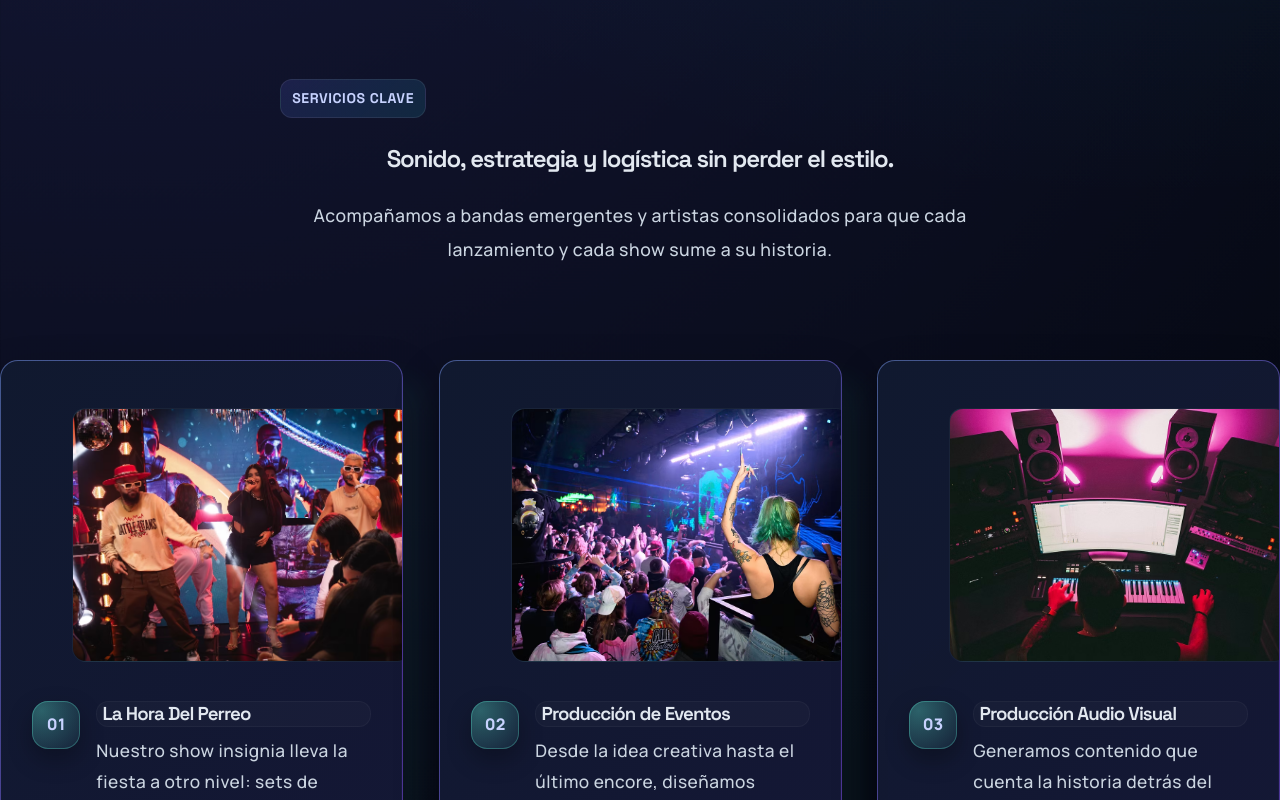
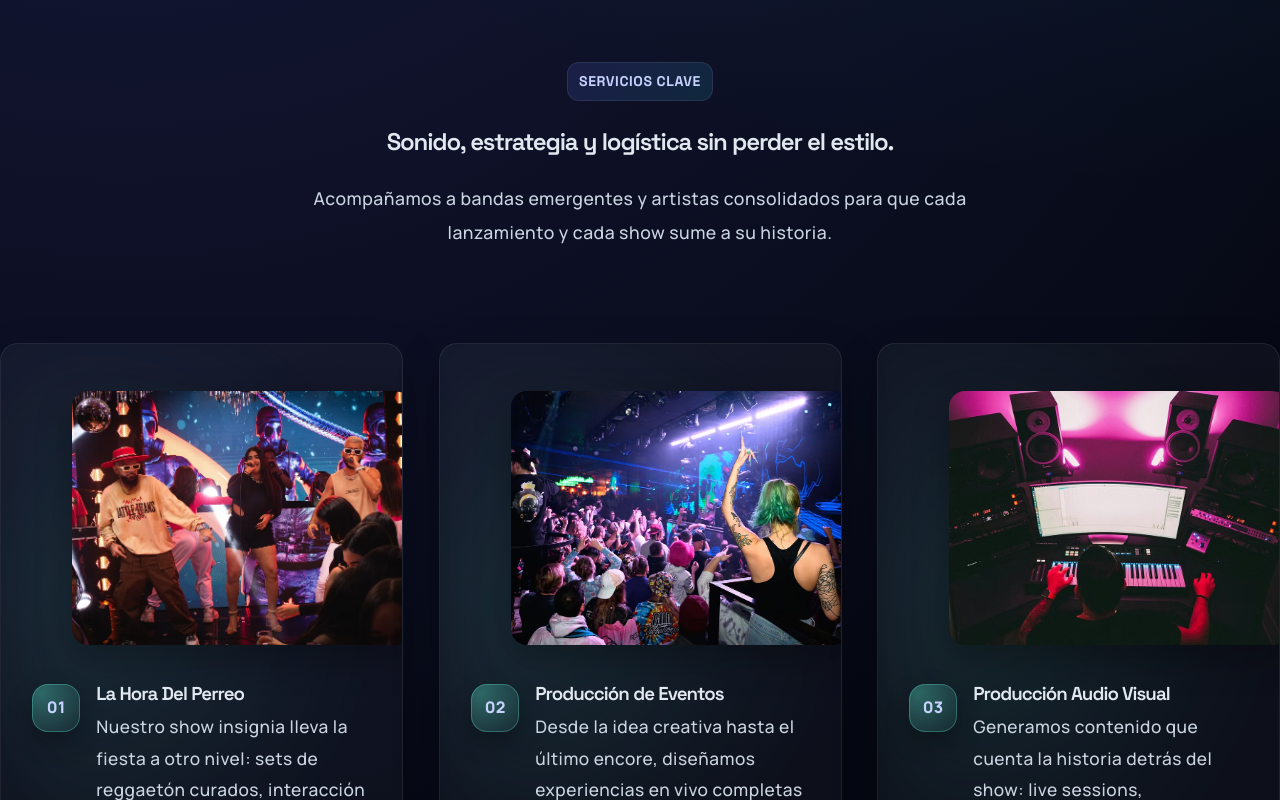
Before and after one commit to AndresArguelles23/music-band-ui, a React (Vite) app: page / in a window 1280 px wide. Shown: the part 2000-2800 px from the top of the page. Built offline with nearby package versions, Linux system fonts and the light colour scheme; a web font is replaced by a local one.

Commit message:
Refine about and services styling

```diff
--- a/src/components/About.module.css
+++ b/src/components/About.module.css
@@ -59,12 +59,19 @@
   grid-template-columns: 1.1fr 0.9fr;
   gap: clamp(var(--space-xl), 4vw, calc(var(--section-gap) * 1.5));
   align-items: center;
-  padding: calc(var(--space-md) * 1.6) clamp(var(--space-md), 3.6vw, var(--space-xl))
-    clamp(var(--space-sm), 2vw, var(--space-lg));
-  background: linear-gradient(145deg, rgba(255, 255, 255, 0.02), rgba(255, 255, 255, 0.01));
-  border: 1px solid var(--color-border);
-  border-radius: 18px;
-  box-shadow: 0 18px 46px rgba(0, 0, 0, 0.28);
+  position: relative;
+  isolation: isolate;
+}
+
+.grid::before {
+  content: '';
+  position: absolute;
+  inset: -14% -10%;
+  background: radial-gradient(circle at 25% 30%, rgba(99, 102, 241, 0.18), transparent 35%),
+    radial-gradient(circle at 80% 65%, rgba(34, 211, 238, 0.16), transparent 36%);
+  filter: blur(70px);
+  opacity: 0.6;
+  z-index: 0;
 }
 
 .copy {
@@ -74,6 +81,8 @@
   max-width: 720px;
   line-height: 1.95;
   font-family: var(--font-body);
+  position: relative;
+  z-index: 1;
 }
 
 .copy p + p {
@@ -81,14 +90,14 @@
 }
 
 .media {
-  background: rgba(255, 255, 255, 0.03);
-  border-radius: 18px;
-  padding: clamp(var(--space-sm), 2vw, var(--space-md));
-  border: 1px solid var(--color-border);
-  box-shadow: 0 16px 42px rgba(0, 0, 0, 0.3);
+  border-radius: 20px;
+  box-shadow: 0 18px 42px rgba(0, 0, 0, 0.26);
   display: grid;
   gap: var(--space-xs);
   color: var(--color-text-muted);
+  position: relative;
+  overflow: hidden;
+  z-index: 1;
 }
 
 .media img {
--- a/src/components/Features.module.css
+++ b/src/components/Features.module.css
@@ -26,6 +26,7 @@
   font-size: 0.88rem;
   width: fit-content;
   font-family: var(--font-accent);
+  margin: 0 auto;
 }
 
 .lead {
@@ -46,21 +47,15 @@
 .card {
   position: relative;
   overflow: hidden;
-  background:
-    linear-gradient(140deg, rgba(12, 20, 39, 0.92), rgba(12, 20, 39, 0.84)) padding-box,
-    linear-gradient(135deg, rgba(94, 234, 212, 0.55), rgba(135, 84, 255, 0.55), rgba(94, 234, 212, 0.55))
-      border-box;
-  background-size: 100% 100%, 220% 220%;
-  background-position: center, 0% 50%;
+  background: linear-gradient(160deg, rgba(255, 255, 255, 0.04), rgba(255, 255, 255, 0.02));
   border-radius: 18px;
   padding: clamp(var(--space-lg), 2.7vw, calc(var(--space-xl) - 0.05rem));
-  border: 1px solid transparent;
+  border: 1px solid var(--color-border);
   color: var(--color-text);
-  box-shadow: 0 20px 44px rgba(0, 0, 0, 0.32), 18px 20px 32px rgba(94, 234, 212, 0.08);
+  box-shadow: 0 20px 44px rgba(0, 0, 0, 0.28);
   display: grid;
   gap: calc(var(--content-gap) * 1.05);
-  transition: transform 200ms ease, box-shadow 240ms ease,
-    background-position 800ms ease, outline-color 220ms ease;
+  transition: transform 200ms ease, box-shadow 240ms ease, outline-color 220ms ease;
   align-content: start;
   transform: translateY(14px);
   opacity: 0;
@@ -69,16 +64,30 @@
     borderShift 14s linear infinite;
 }
 
+.card::before {
+  content: '';
+  position: absolute;
+  inset: 0;
+  background: radial-gradient(circle at 18% 24%, rgba(94, 234, 212, 0.16), transparent 35%),
+    radial-gradient(circle at 82% 76%, rgba(135, 84, 255, 0.16), transparent 34%);
+  filter: blur(50px);
+  opacity: 0.8;
+  z-index: 0;
+}
+
+.card > * {
+  position: relative;
+  z-index: 1;
+}
+
 .media {
   position: relative;
   width: 100%;
   aspect-ratio: 4 / 3;
-  border-radius: 14px;
+  border-radius: 16px;
   overflow: hidden;
-  background: radial-gradient(circle at 20% 20%, rgba(94, 234, 212, 0.16), transparent 40%),
-    #0b152c;
-  border: 1px solid rgba(255, 255, 255, 0.06);
-  box-shadow: inset 0 0 0 1px rgba(255, 255, 255, 0.03);
+  background: linear-gradient(140deg, rgba(12, 20, 39, 0.85), rgba(12, 20, 39, 0.72));
+  box-shadow: 0 14px 36px rgba(0, 0, 0, 0.32);
 }
 
 .media img {
@@ -97,11 +106,10 @@
 
 .card:hover,
 .card:focus-within {
-  transform: translateY(-8px) scale(1.012);
-  box-shadow: 0 24px 54px rgba(0, 0, 0, 0.38), 24px 22px 40px rgba(135, 84, 255, 0.12);
-  outline: 1px solid rgba(94, 234, 212, 0.4);
-  outline-offset: 2px;
-  background-position: center, 90% 60%;
+  transform: translateY(-8px);
+  box-shadow: 0 26px 52px rgba(0, 0, 0, 0.35);
+  outline: 1px solid rgba(94, 234, 212, 0.35);
+  outline-offset: 3px;
 }
 
 .card:active {
@@ -125,8 +133,8 @@
   padding: 0;
   list-style: none;
   display: grid;
-  gap: var(--space-xs);
-  color: var(--color-text-muted);
+  gap: var(--space-sm);
+  color: var(--color-text);
 }
 
 .points li {
@@ -135,8 +143,8 @@
   align-items: start;
   gap: var(--space-sm);
   line-height: 1.75;
-  padding: 0.3rem 0.2rem;
-  border-radius: 10px;
+  padding: 0.25rem 0 0.25rem 0.4rem;
+  border-left: 2px solid rgba(94, 234, 212, 0.18);
 }
 
 .pointIcon {
@@ -145,10 +153,10 @@
   display: grid;
   place-items: center;
   border-radius: 8px;
-  background: rgba(94, 234, 212, 0.14);
+  background: rgba(94, 234, 212, 0.12);
   color: #5eead4;
   font-size: 1.05rem;
-  box-shadow: inset 0 0 0 1px rgba(94, 234, 212, 0.16);
+  box-shadow: 0 6px 14px rgba(0, 0, 0, 0.18);
 }
 
 .pointText {
@@ -178,10 +186,6 @@
   display: inline-flex;
   align-items: center;
   gap: var(--space-sm);
-  padding: 0.2rem 0.4rem;
-  border-radius: 12px;
-  background: rgba(255, 255, 255, 0.02);
-  box-shadow: inset 0 0 0 1px rgba(255, 255, 255, 0.04);
 }
 
 .cardTitle img {
@@ -200,12 +204,10 @@
   display: inline-flex;
   align-items: center;
   gap: 0.4rem;
-  padding: 0.55rem 0.75rem;
-  border-radius: 12px;
-  background: rgba(255, 255, 255, 0.02);
+  padding: 0.2rem 0 0.2rem 0.65rem;
+  border-left: 3px solid rgba(94, 234, 212, 0.35);
   color: var(--color-text-muted);
   line-height: 1.5;
-  border: 1px solid rgba(94, 234, 212, 0.16);
 }
 
 @media (max-width: 640px) {
--- a/src/components/Navigation.tsx
+++ b/src/components/Navigation.tsx
@@ -60,11 +60,7 @@ const Navigation = () => {
 
     const targetElement = document.querySelector(navTarget)
 
-    if (!targetElement) {
-      setNavActive(false)
-      setNavTarget(null)
-      return
-    }
+    if (!targetElement) return
 
     const startScroll = window.scrollY
     const targetScroll = window.scrollY + targetElement.getBoundingClientRect().top
@@ -125,6 +121,14 @@ const Navigation = () => {
 
   const handleNavClick = (href: string) => {
     setMenuOpen(false)
+    const targetElement = document.querySelector(href)
+
+    if (!targetElement) {
+      setNavActive(false)
+      setNavTarget(null)
+      return
+    }
+
     setNavTarget(href)
     setNavProgress(8)
     setNavActive(true)
```
